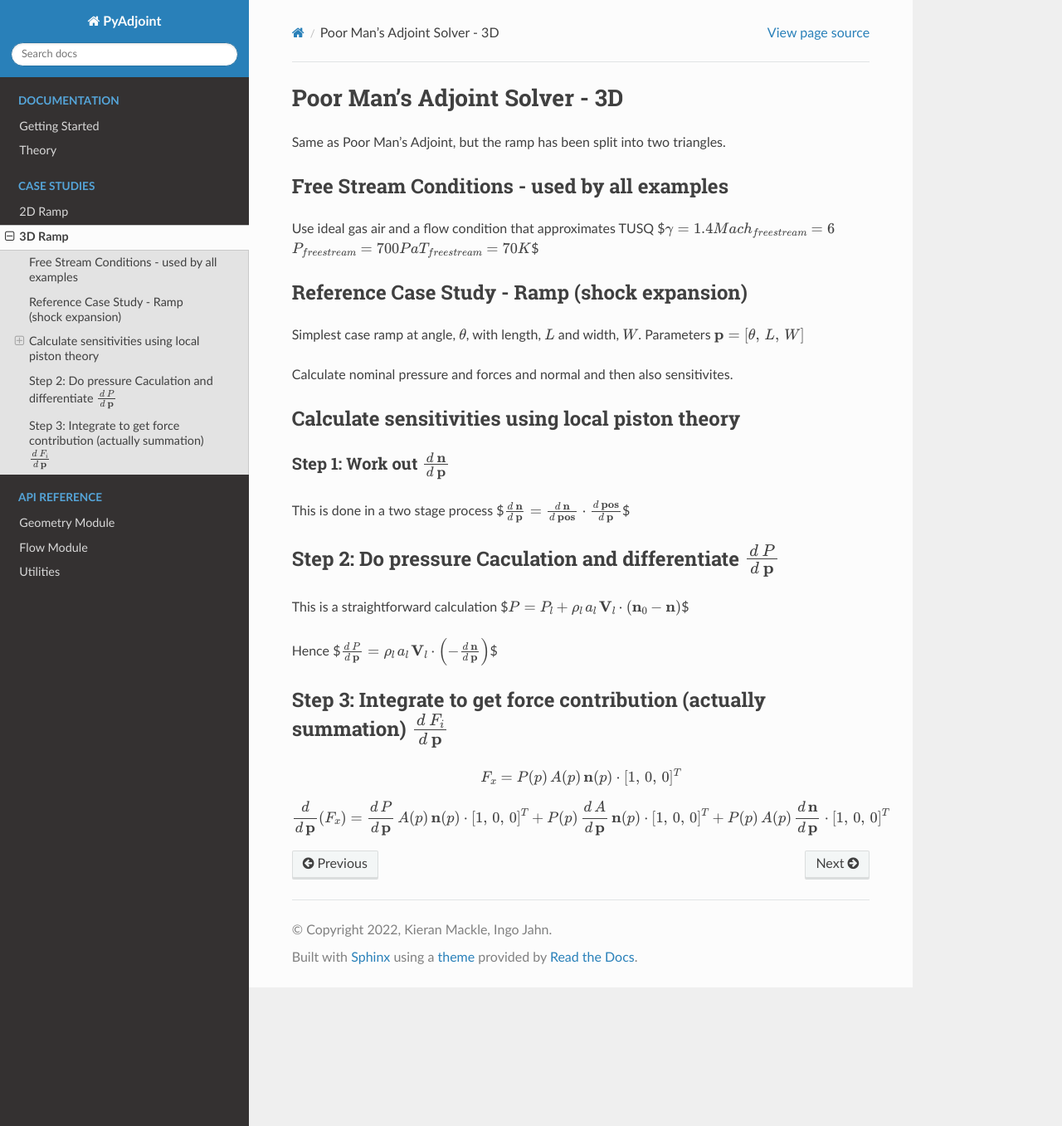
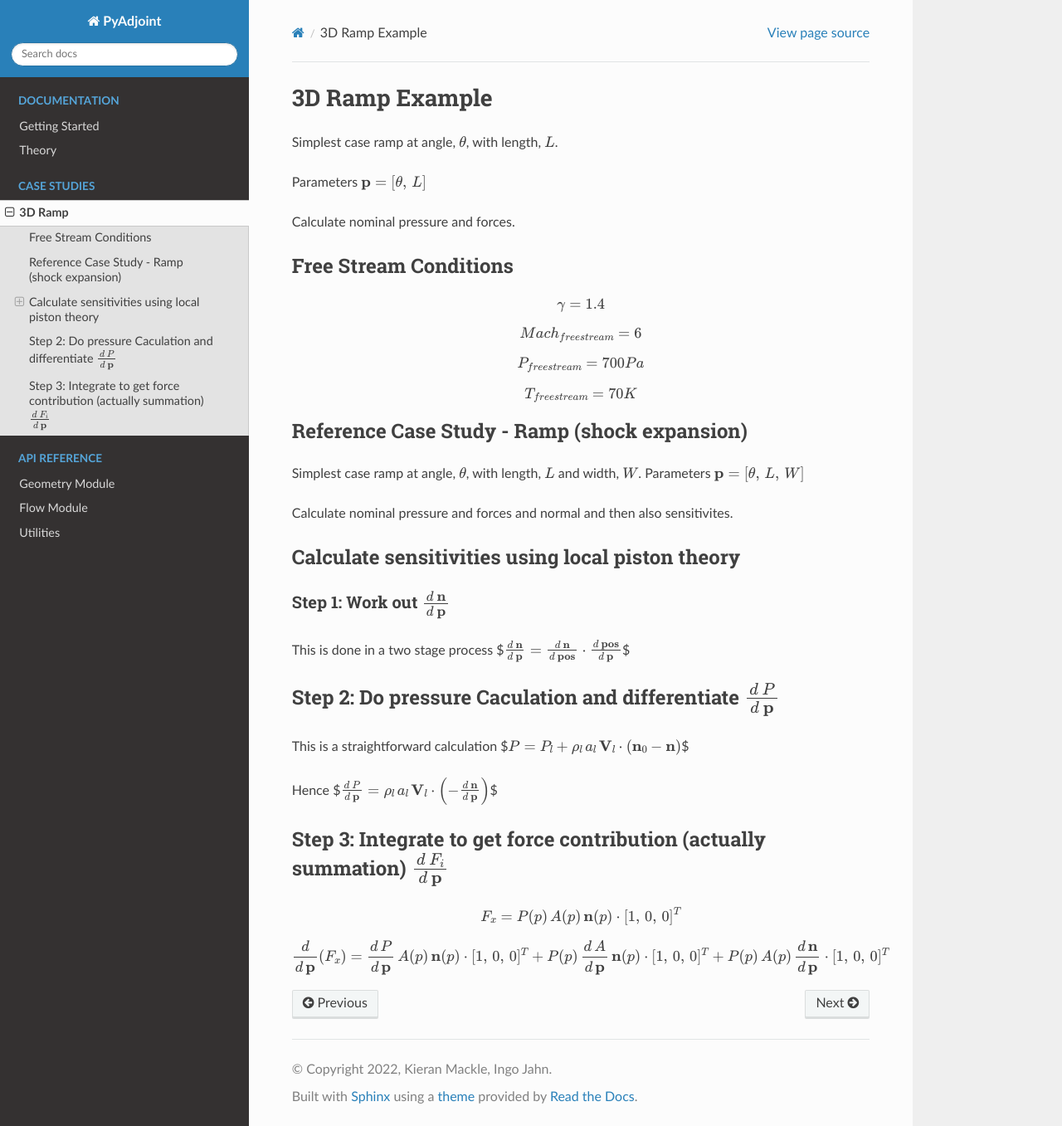
Before and after one commit to kieran-mackle/pysagas, a Sphinx documentation site: the page built from docs/source/examples/ramp_3d.md, in a window 1280 px wide and 1357 px high. Shown: the whole window at 83% size. Built offline with Sphinx 7.4.7 and the Read the Docs theme 2.0.0, drawn with Linux system fonts in a browser that asks for light colours.

Commit message:
docs: removed 2d ramp example

```diff
--- a/docs/source/examples/ramp_3d.md
+++ b/docs/source/examples/ramp_3d.md
@@ -1,14 +1,20 @@
-# Poor Man's Adjoint Solver - 3D
+# 3D Ramp Example
 
-Same as Poor Man's Adjoint, but the ramp has been split into two triangles.
+Simplest case ramp at angle, $\theta$, with length, $L$.
+
+Parameters $\mathbf{p} = [\theta, \, L]$
+
+Calculate nominal pressure and forces.
 
 
-## Free Stream Conditions - used by all examples
+## Free Stream Conditions
 
-Use ideal gas air and a flow condition that approximates TUSQ
 $$\gamma = 1.4$$
+
 $$ Mach_{freestream} = 6$$
+
 $$ P_{freestream} = 700 Pa$$
+
 $$ T_{freestream} = 70 K$$
 
 
```
Also changed, not shown: docs/source/examples/ramp_2d.md (deleted, +0 -22 lines), docs/source/index.md (+1 -2 lines).
